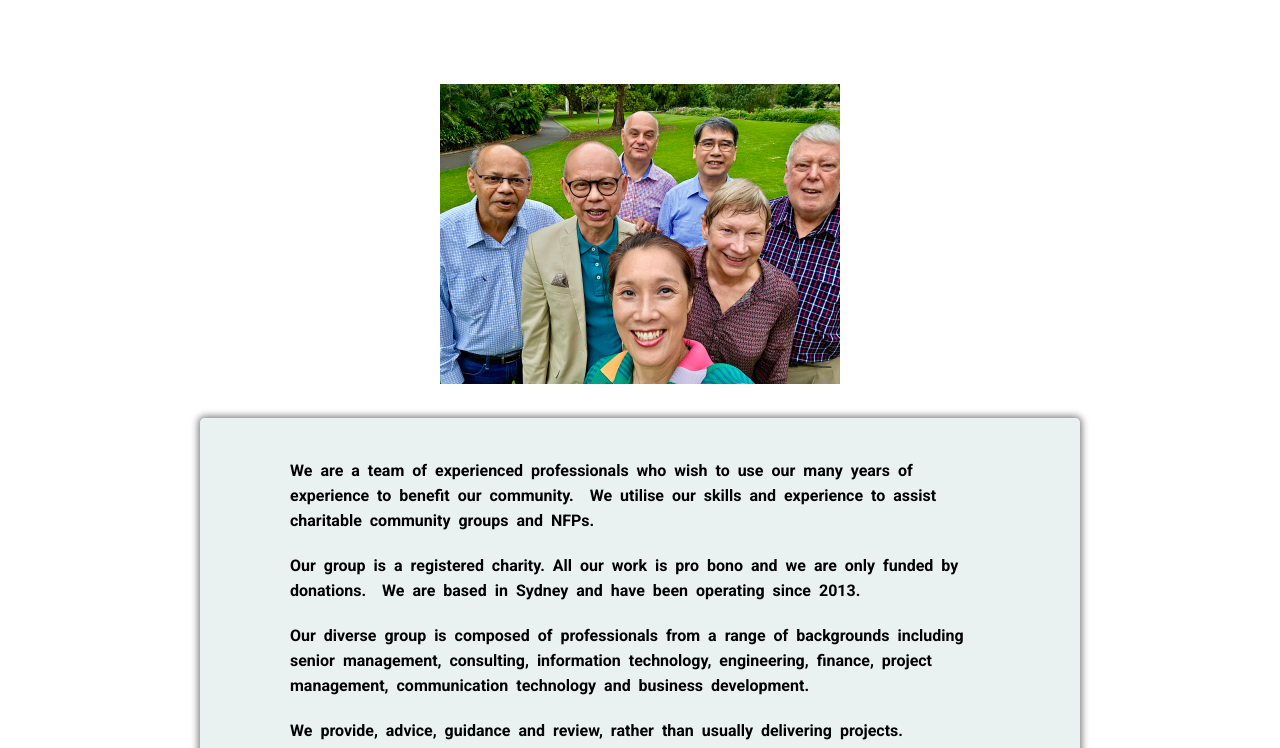
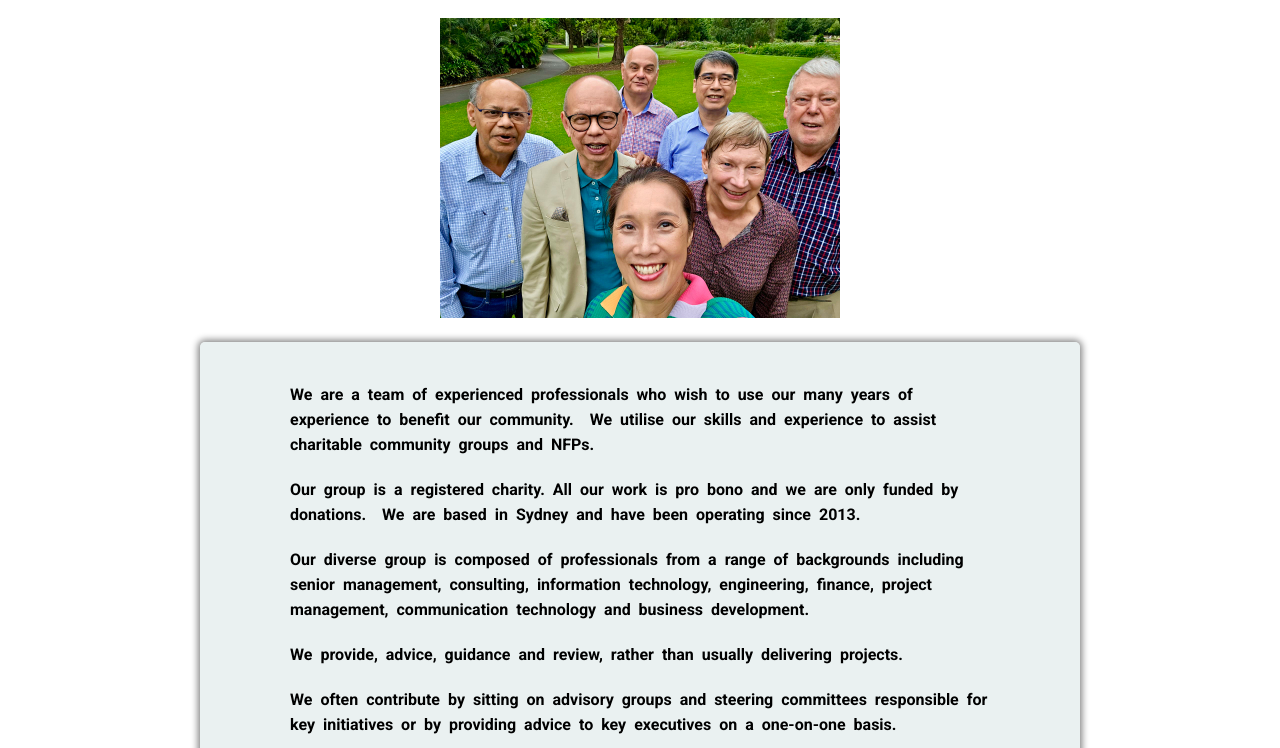
Before and after one commit to atsconsultants/ats, a plain HTML site: page index.html in a window 1280 px wide. Shown: the part 152-900 px from the top of the page. Drawn offline with Linux system fonts and the light colour scheme; a web font is replaced by a local one.

Commit message:
Add files via upload

```diff
--- a/index.html
+++ b/index.html
@@ -104,19 +104,17 @@
           </a>
         </div>
 
+        <!--
+        <div>
 
-        <div>
-        <!--
           <button class="lightblue-button" style="color:red;"><b>Anything else?</b>
           </button>
+
+        </div>
         -->
-        </div>
 
 
       </nav> <!-- close navigation row grid-->
-
-
-
 
 
     </header>
@@ -126,7 +124,7 @@
      -->
      <main>
 
-      <br> <br>
+
 
       <section class="team-photo-container">
         <div></div>
--- a/styles/home.css
+++ b/styles/home.css
@@ -3,7 +3,7 @@
   display:block;
 
   margin-top: 0px;
-  margin-bottom: 0px;
+  margin-bottom: 20px;
   margin-right: 200px;
   margin-left: 200px;
   background-color: rgb(214, 227, 227,0.5);
@@ -45,8 +45,8 @@
   .team-photo-container{
     display: grid;
     grid-template-columns: 1fr 1fr 1fr;
-    margin-top: 30px;
-    margin-bottom:30px;
+    margin-top: 0px;
+    margin-bottom:20px;
     margin-right: 100px;
     margin-left: 100px;
     border-style: none;
--- a/styles/team.css
+++ b/styles/team.css
@@ -1,7 +1,8 @@
 
 .team-photo-container-mar23{
   display: grid;
-  grid-template-columns: 1fr 1fr 1fr;
+  grid-template-columns: 1fr 4fr 1fr;
+  place-items: center;
   margin-top: 0px;
   margin-bottom: 60px;
   margin-right: 100px;
```
